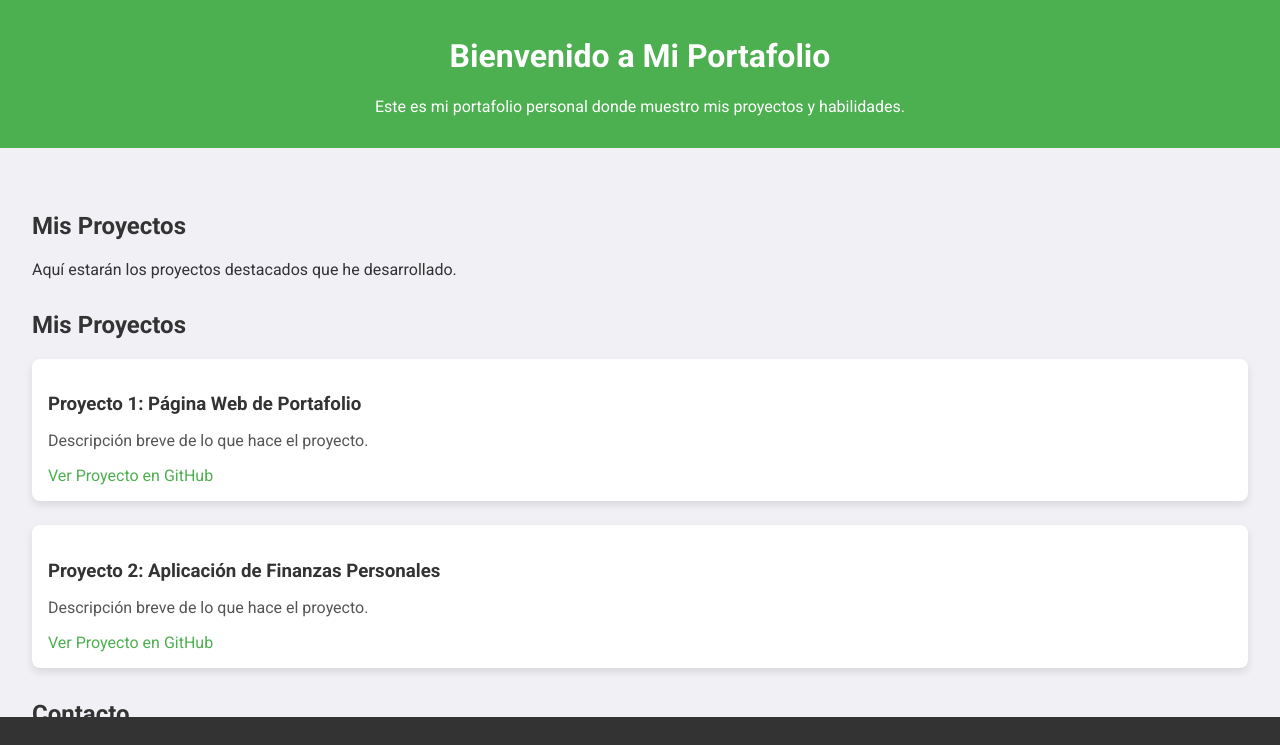
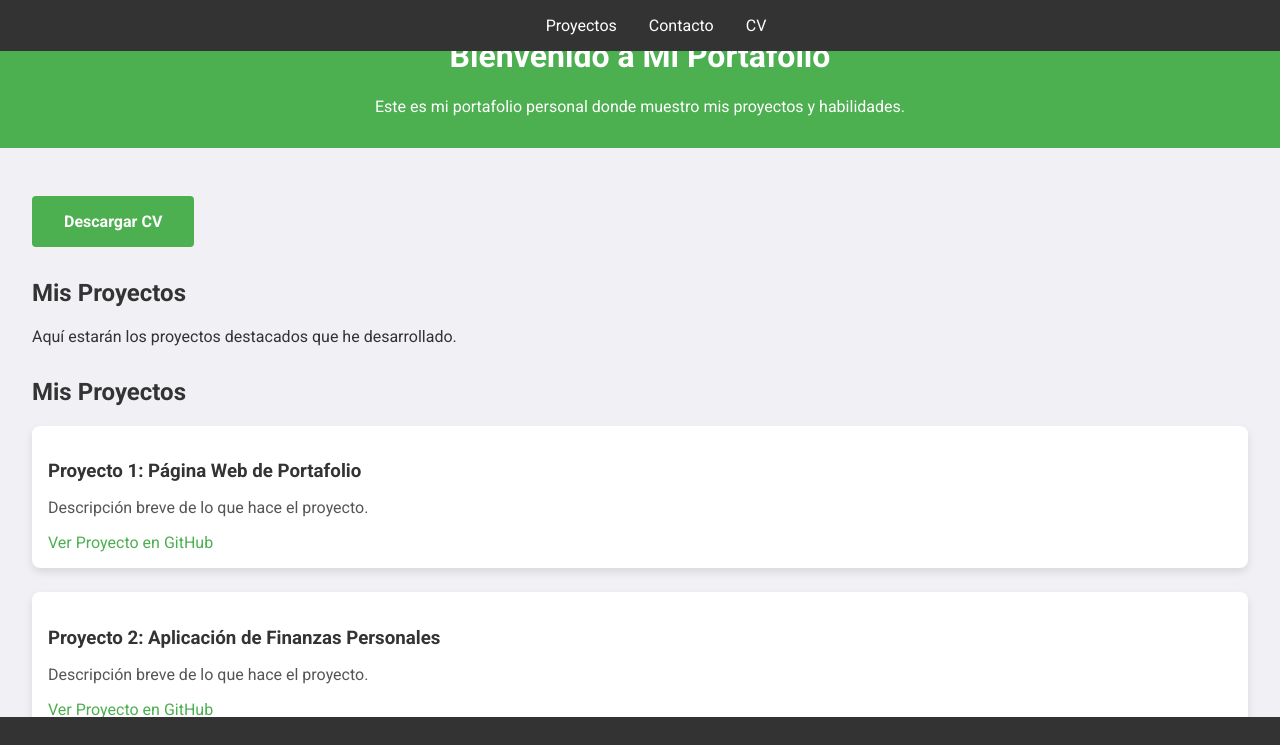
Before and after one commit to J3sss3/mi-portafolio, a plain HTML site: page index.html in a window 1280 px wide. Shown: the top 745 px of the page. Drawn offline with Linux system fonts and the light colour scheme.

Commit message:
Agregados animaciones, sección de CV y barra de navegación

```diff
--- a/index.html
+++ b/index.html
@@ -7,6 +7,8 @@
     <link rel="stylesheet" href="style.css">
     <link href="https://fonts.googleapis.com/css2?family=Roboto:wght@400;700&display=swap" rel="stylesheet">
     <link rel="stylesheet" href="style.css">
+    <script src="scripts.js"></script>
+
 </head>
 
 <body>
@@ -15,6 +17,10 @@
         <p>Este es mi portafolio personal donde muestro mis proyectos y habilidades.</p>
     </header>
     <main>
+        <section id="cv">
+            <a href="assets/cv.pdf" class="btn-cv" download>Descargar CV</a>
+        </section>
+
         <section id="proyectos">
             <h2>Mis Proyectos</h2>
             <p>Aquí estarán los proyectos destacados que he desarrollado.</p>
@@ -58,5 +64,15 @@
     <footer>
         <p>© 2024 Jese Hernandez - Todos los derechos reservados.</p>
     </footer>
+
+    //barra de navegacion
+    <nav class="navbar">
+        <ul>
+            <li><a href="#proyectos">Proyectos</a></li>
+            <li><a href="#contacto">Contacto</a></li>
+            <li><a href="#cv">CV</a></li>
+        </ul>
+    </nav>
+
 </body>
 </html>
--- /dev/null
+++ b/scripts.js
@@ -0,0 +1,19 @@
+document.addEventListener('DOMContentLoaded', () => {
+    const proyectos = document.querySelectorAll('.proyecto');
+
+    const onScroll = () => {
+        proyectos.forEach(proyecto => {
+            if (isInViewport(proyecto)) {
+                proyecto.classList.add('visible');
+            }
+        });
+    };
+
+    const isInViewport = (element) => {
+        const rect = element.getBoundingClientRect();
+        return rect.top <= window.innerHeight && rect.bottom >= 0;
+    };
+
+    window.addEventListener('scroll', onScroll);
+    onScroll();  // Para aplicar las animaciones al cargar la página
+});
--- a/style.css
+++ b/style.css
@@ -90,3 +90,81 @@ button {
 button:hover {
     background-color: #45a049;
 }
+
+.proyecto {
+    background-color: #fff;
+    border-radius: 8px;
+    box-shadow: 0 4px 8px rgba(0, 0, 0, 0.1);
+    padding: 1rem;
+    margin-bottom: 1.5rem;
+    opacity: 0;
+    transform: translateY(20px);
+    transition: all 0.3s ease;
+}
+
+.proyecto.visible {
+    opacity: 1;
+    transform: translateY(0);
+}
+.btn-cv {
+    display: inline-block;
+    background-color: #4CAF50;
+    color: white;
+    padding: 1rem 2rem;
+    text-decoration: none;
+    font-weight: bold;
+    border-radius: 4px;
+    margin-top: 1rem;
+    text-align: center;
+}
+
+.btn-cv:hover {
+    background-color: #45a049;
+}
+
+.navbar {
+    position: fixed;
+    top: 0;
+    left: 0;
+    width: 100%;
+    background-color: #333;
+    color: white;
+    padding: 1rem;
+    text-align: center;
+}
+
+.navbar ul {
+    list-style-type: none;
+    margin: 0;
+    padding: 0;
+    display: flex;
+    justify-content: center;
+}
+
+.navbar li {
+    margin: 0 1rem;
+}
+
+.navbar a {
+    color: white;
+    text-decoration: none;
+}
+
+.navbar a:hover {
+    text-decoration: underline;
+}
+
+@media (max-width: 768px) {
+    .navbar ul {
+        flex-direction: column;
+    }
+
+    .proyecto {
+        padding: 1rem;
+    }
+
+    .btn-cv {
+        width: 100%;
+        padding: 1rem;
+    }
+ }
```
